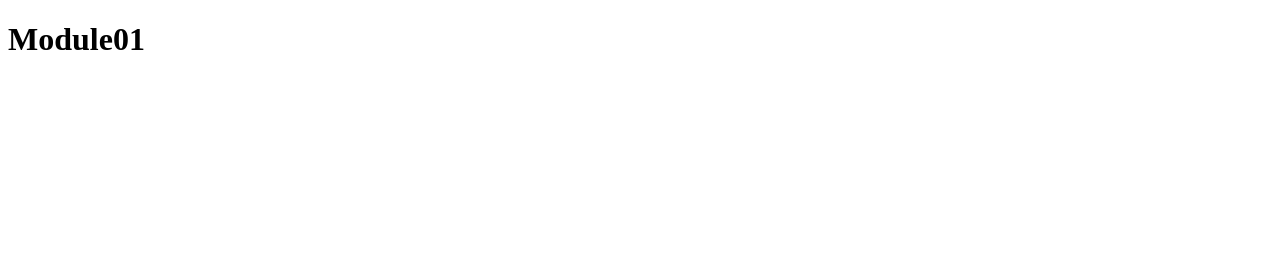
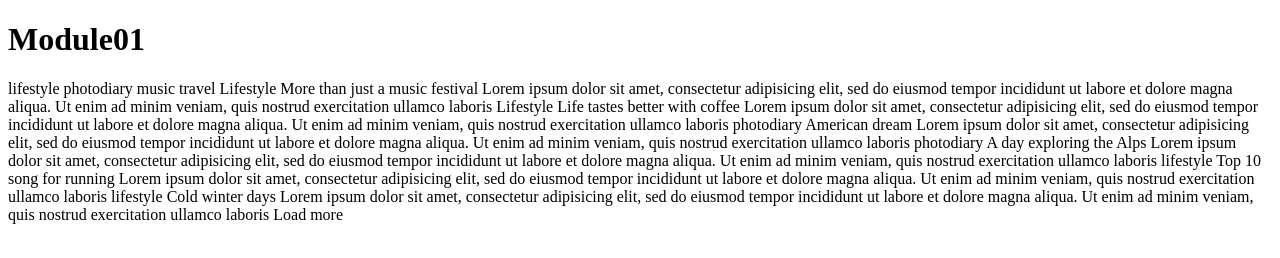
Before and after one commit to ogabura/goit-fe-course, a plain HTML site: page html-css/module-1/index.html in a window 1280 px wide. Drawn offline with Linux system fonts and the light colour scheme.

Commit message:
add text

```diff
--- a/html-css/module-1/index.html
+++ b/html-css/module-1/index.html
@@ -8,5 +8,39 @@
 </head>
 <body>
     <h1>Module01</h1>
+    lifestyle
+    photodiary
+    music
+    travel
+
+
+    Lifestyle
+    More than just a music festival
+    Lorem ipsum dolor sit amet, consectetur adipisicing elit, sed do eiusmod tempor incididunt ut labore et dolore magna aliqua. Ut enim ad minim veniam, quis nostrud exercitation ullamco laboris
+
+    Lifestyle
+    Life tastes better with coffee
+    Lorem ipsum dolor sit amet, consectetur adipisicing elit, sed do eiusmod tempor incididunt ut labore et dolore magna aliqua. Ut enim ad minim veniam, quis nostrud exercitation ullamco laboris
+
+    photodiary
+    American dream
+    Lorem ipsum dolor sit amet, consectetur adipisicing elit, sed do eiusmod tempor incididunt ut labore et dolore magna aliqua. Ut enim ad minim veniam, quis nostrud exercitation ullamco laboris
+
+    photodiary
+    A day exploring the Alps
+    Lorem ipsum dolor sit amet, consectetur adipisicing elit, sed do eiusmod tempor incididunt ut labore et dolore magna aliqua. Ut enim ad minim veniam, quis nostrud exercitation ullamco laboris
+
+    lifestyle
+    Top 10 song for running
+    Lorem ipsum dolor sit amet, consectetur adipisicing elit, sed do eiusmod tempor incididunt ut labore et dolore magna aliqua. Ut enim ad minim veniam, quis nostrud exercitation ullamco laboris
+
+    lifestyle
+    Cold winter days
+    Lorem ipsum dolor sit amet, consectetur adipisicing elit, sed do eiusmod tempor incididunt ut labore et dolore magna aliqua. Ut enim ad minim veniam, quis nostrud exercitation ullamco laboris
+
+    Load more
+
+
+
 </body>
 </html>
```
Also changed, not shown: html-css/module-1/img/cofee.jpg (added), html-css/module-1/img/concert.jpg (added), html-css/module-1/img/goldengate.jpg (added), html-css/module-1/img/in_the_smoke.jpg (added), html-css/module-1/img/road1.jpg (added), html-css/module-1/img/winter_road.jpg (added), 1 other file.
